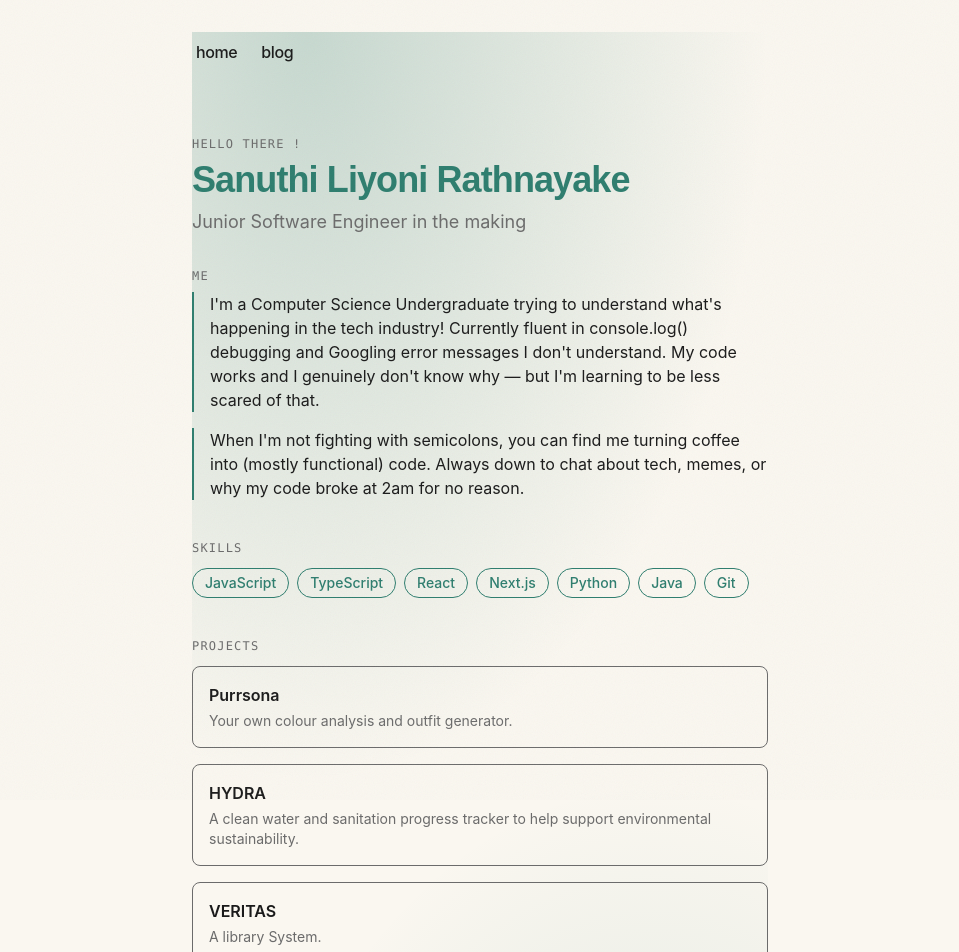
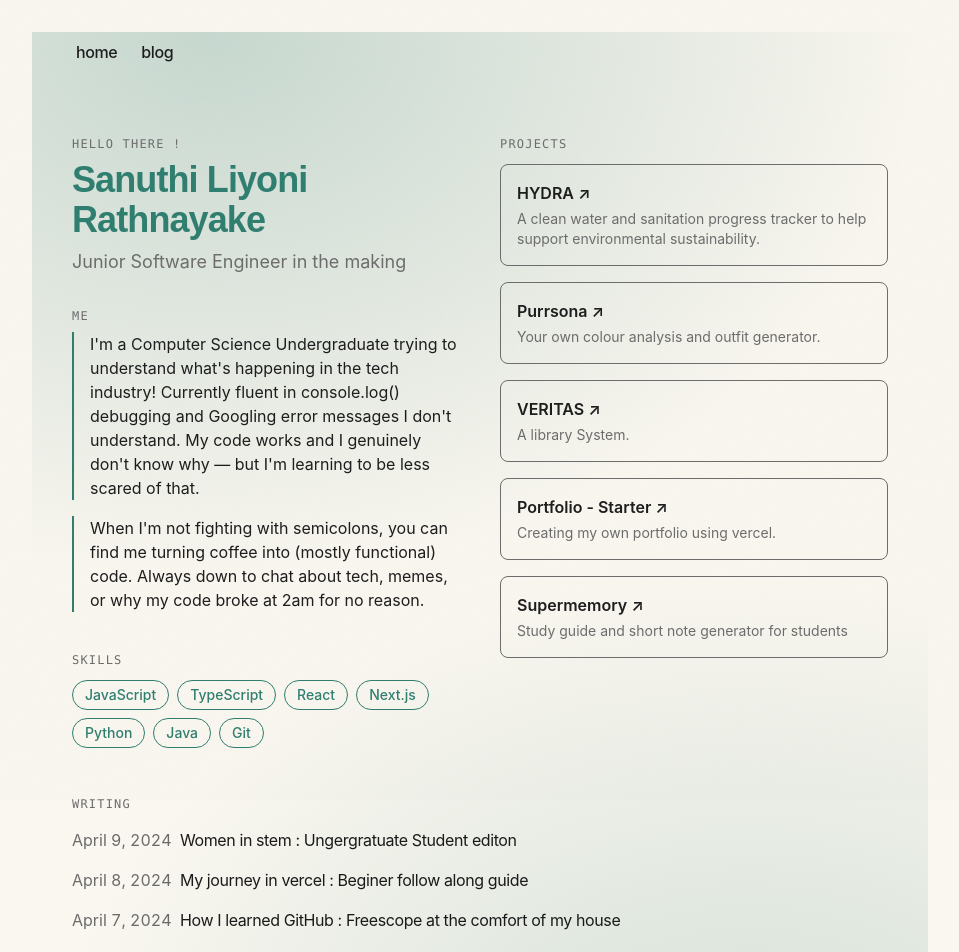
Before and after one commit to sanuthiliyoni/portfolio-starter, a Next.js app: page / in a window 1280 px wide. Shown: the top 952 px of the page, without its empty margins (160-1119 px from the left). Built offline with nearby package versions, Linux system fonts and the light colour scheme.

Commit message:
Styling and content updating

```diff
--- a/app/blog/posts/static-typing.mdx
+++ b/app/blog/posts/How I learned GitHub.mdx
@@ -1,5 +1,5 @@
 ---
-title: 'The Power of Static Typing in Programming'
+title: 'How I learned GitHub : Freescope at the comfort of my house'
 publishedAt: '2024-04-07'
 summary: 'In the ever-evolving landscape of software development, the debate between dynamic and static typing continues to be a hot topic.'
 ---
--- a/app/blog/posts/spaces-vs-tabs.mdx
+++ b/app/blog/posts/My journey in vercel.mdx
@@ -1,5 +1,5 @@
 ---
-title: 'Spaces vs. Tabs: The Indentation Debate Continues'
+title: 'My journey in vercel : Beginer follow along guide'
 publishedAt: '2024-04-08'
 summary: 'Explore the enduring debate between using spaces and tabs for code indentation, and why this choice matters more than you might think.'
 ---
--- a/app/blog/posts/vim.mdx
+++ b/app/blog/posts/Women in stem.mdx
@@ -1,5 +1,5 @@
 ---
-title: 'Embracing Vim: The Unsung Hero of Code Editors'
+title: 'Women in stem : Ungergratuate Student editon'
 publishedAt: '2024-04-09'
 summary: 'Discover why Vim, with its steep learning curve, remains a beloved tool among developers for editing code efficiently and effectively.'
 ---
--- a/app/layout.tsx
+++ b/app/layout.tsx
@@ -49,8 +49,8 @@ export default function RootLayout({
       className={cx(GeistSans.variable, GeistMono.variable)}
       style={{ backgroundColor: 'var(--paper)', color: 'var(--ink)' }}
     >
-      <body className="antialiased max-w-xl mx-4 mt-8 lg:mx-auto">
-        <main className="flex-auto min-w-0 mt-6 flex flex-col px-2 md:px-0">
+      <body className="antialiased max-w-4xl mx-auto mt-8 px-10">
+        <main className="flex-auto min-w-0 mt-6 flex flex-col">
           <Navbar />
           {children}
           <Footer />
--- a/app/page.tsx
+++ b/app/page.tsx
@@ -6,13 +6,13 @@ const skills = [
 
 const projects = [
   {
+    title: 'HYDRA',
+    description: 'A clean water and sanitation progress tracker to help support environmental sustainability.',
+    link: 'https://github.com/sanuthiliyoni/hydra',
+  },
+  {
     title: 'Purrsona',
     description: 'Your own colour analysis and outfit generator.',
-    link: 'https://github.com/sanuthiliyoni',
-  },
-  {
-    title: 'HYDRA',
-    description: 'A clean water and sanitation progress tracker to help support environmental sustainability.',
     link: 'https://github.com/sanuthiliyoni',
   },
   {
@@ -35,6 +35,9 @@ const projects = [
 export default function Page() {
   return (
     <section>
+      <div className="grid grid-cols-1 md:grid-cols-2 gap-10 items-start">
+        {/* Left column: intro + about + skills */}
+        <div>
           <p className="mb-2 font-mono text-xs uppercase tracking-widest" style={{ color: 'var(--muted)' }}>
             {`hello there !`}
           </p>
@@ -61,7 +64,7 @@ export default function Page() {
           <p className="mb-3 font-mono text-xs uppercase tracking-widest" style={{ color: 'var(--muted)' }}>
             {`Skills`}
           </p>
-      <div className="mb-10 flex flex-wrap gap-2">
+          <div className="flex flex-wrap gap-2">
             {skills.map((skill) => (
               <span
               key={skill}
@@ -75,11 +78,14 @@ export default function Page() {
               </span>
             ))}
           </div>
+        </div>
 
+        {/* Right column: projects */}
+        <div>
           <p className="mb-3 font-mono text-xs uppercase tracking-widest" style={{ color: 'var(--muted)' }}>
             {`Projects`}
           </p>
-      <div className="mb-10 flex flex-col gap-4">
+          <div className="flex flex-col gap-4">
             {projects.map((project) => (
 
               <a key={project.title}
@@ -90,7 +96,7 @@ export default function Page() {
                 style={{ border: '1px solid var(--muted)' }}
               >
                 <h3 className="font-semibold mb-1" style={{ color: 'var(--ink)' }}>
-              {project.title}
+                  {project.title} ↗
                 </h3>
                 <p className="text-sm" style={{ color: 'var(--muted)' }}>
                   {project.description}
@@ -98,8 +104,10 @@ export default function Page() {
               </a>
             ))}
           </div>
+        </div>
+      </div>
 
-      <p className="mb-3 font-mono text-xs uppercase tracking-widest" style={{ color: 'var(--muted)' }}>
+      <p className="mb-3 mt-12 font-mono text-xs uppercase tracking-widest" style={{ color: 'var(--muted)' }}>
         {`Writing`}
       </p>
       <div className="my-4">
```
Lines whose indentation alone changed are shown as unchanged.
